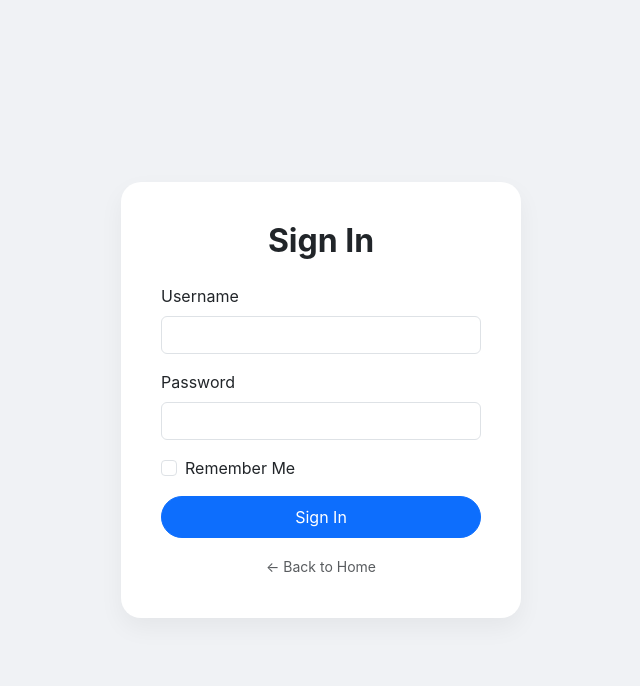
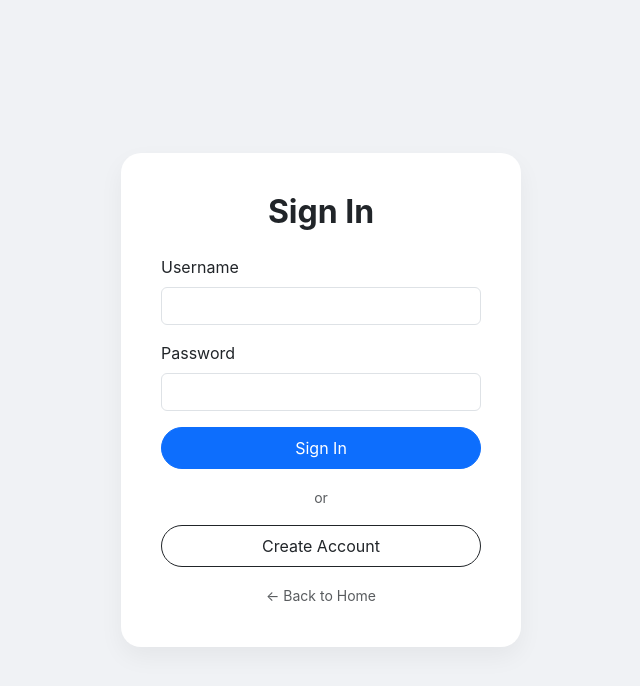
Before and after one commit to Je4emiah/2610-CSP1123-G18, a Flask app: page /login in a window 1280 px wide. Shown: the top 686 px of the page, without its empty margins (319-959 px from the left). Run offline with Flask 3, Linux system fonts and the light colour scheme.

Commit message:
Added sign up button

```diff
--- a/templates/login.html
+++ b/templates/login.html
@@ -11,18 +11,18 @@
 <body class="login-body">
     <div class="login-card">
         <h2 class="text-center mb-4 fw-bold">Sign In</h2>
-        <form action="{{ url_for('dashboard') }}">
+        <form action="{{ url_for('login') }}" method="POST">
             <div class="mb-3">
                 <label class="form-label">Username</label><input type="text" class="form-control" required />
             </div>
             <div class="mb-3">
                 <label class="form-label">Password</label><input type="password" class="form-control" required />
             </div>
-            <div class="mb-3 form-check">
-                <input type="checkbox" name="remember" class="form-check-input" id="rememberMe" />
-                <label class="form-check-label" for="rememberMe">Remember Me</label>
+            <button type="submit" class="btn btn-primary w-100 py-2 rounded-pill mb-3">Sign In</button>
+            <div class="text-center mb-3">
+                <span class="text-muted small">or</span>
             </div>
-            <button type="submit" class="btn btn-primary w-100 py-2 rounded-pill">Sign In</button>
+            <a href="{{ url_for('register') }}" class="btn btn-outline-dark w-100 py-2 rounded-pill">Create Account</a>
         </form>
         <div class="text-center mt-3">
             <a href="{{ url_for('index') }}" class="text-decoration-none small text-muted">← Back to Home</a>
```
